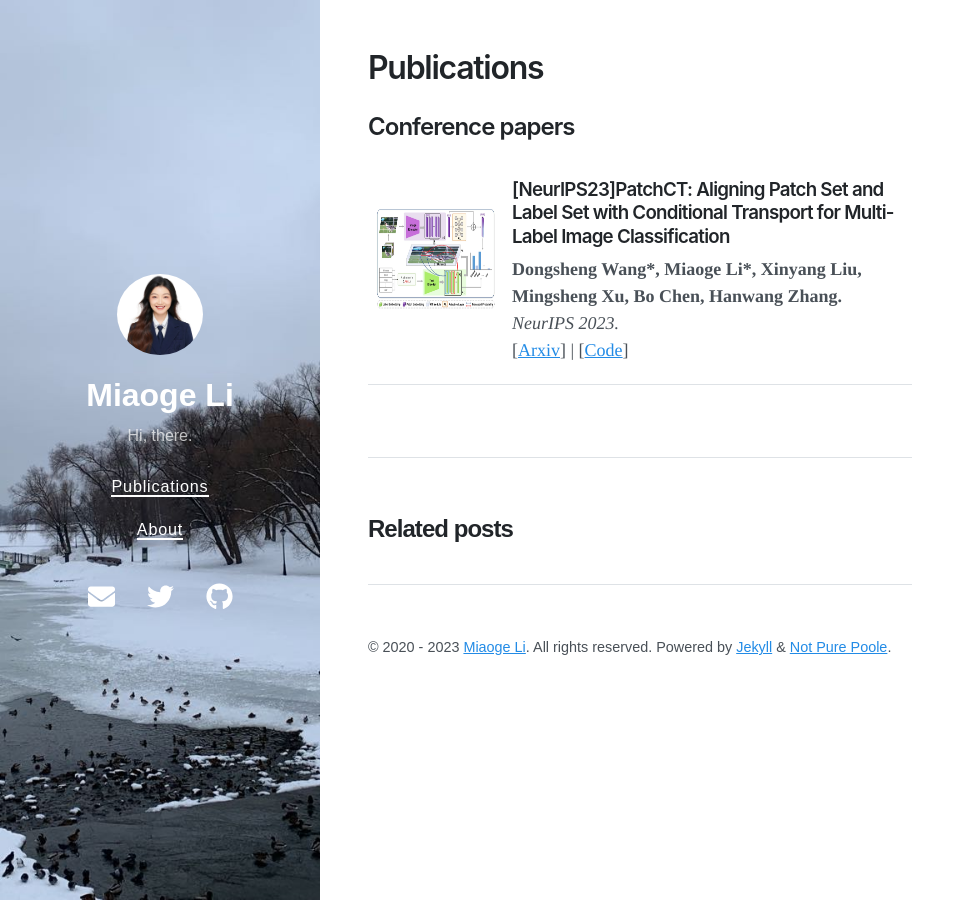
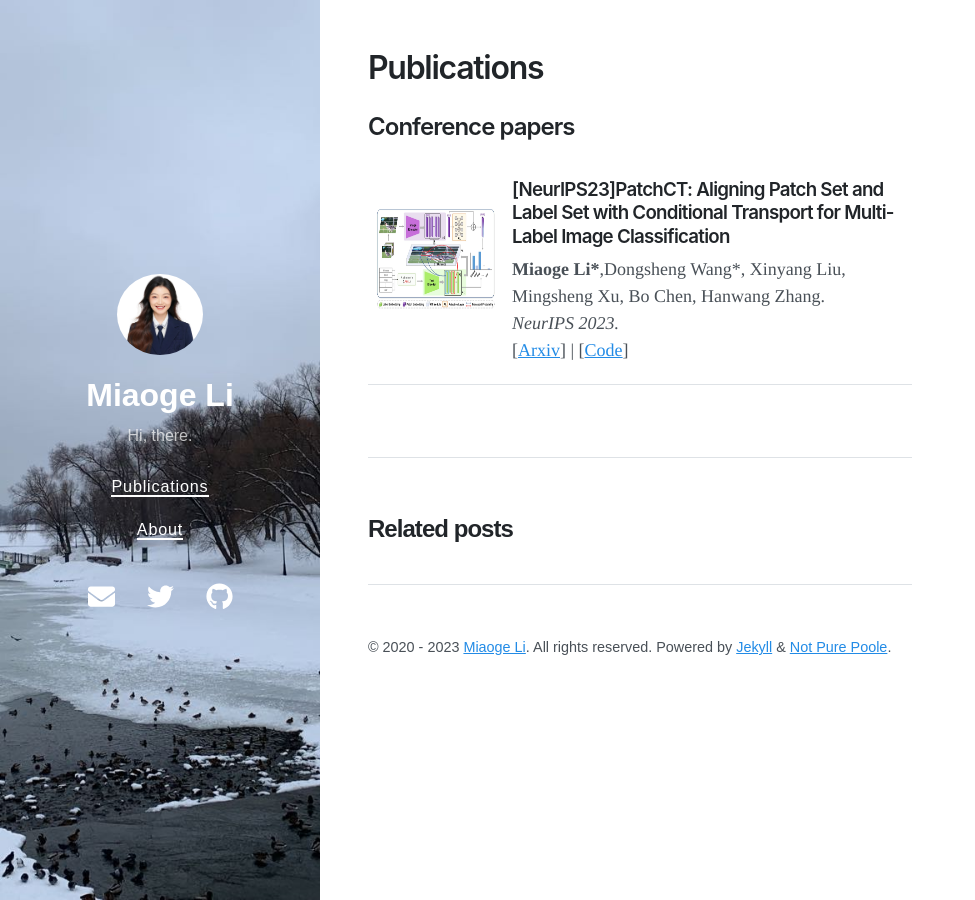
Before and after one commit to keepgoingjkg/keepgoingjkg.github.io, a Jekyll site: the page built from index.html, in a window 1280 px wide. Shown: the whole page, without its empty margins (0-975 px from the left). Built offline with Jekyll 4.4.1, drawn with Linux system fonts in a browser that asks for light colours; nearby versions of some CDN libraries; the list of posts is cut into pages by our own code.

```diff
--- a/index.html
+++ b/index.html
@@ -18,7 +18,7 @@ Dongsheng Wang*, Miaoge Li*, Xinyang Liu, Mingsheng Xu, Bo Chen, Hanwang Zhang<b
     <td width="75%" valign="middle">
       <p style="line-height: 1.8em;">
         <h3>[NeurIPS23]PatchCT: Aligning Patch Set and Label Set with Conditional Transport for Multi-Label Image Classification</h3>
-        <strong>Dongsheng Wang*, Miaoge Li*, Xinyang Liu, Mingsheng Xu, Bo Chen, Hanwang Zhang.</strong>
+        <strong>Miaoge Li*</strong>,Dongsheng Wang*,  Xinyang Liu, Mingsheng Xu, Bo Chen, Hanwang Zhang.
         <br>
         <em>NeurIPS 2023.</em>
         <br>
```
